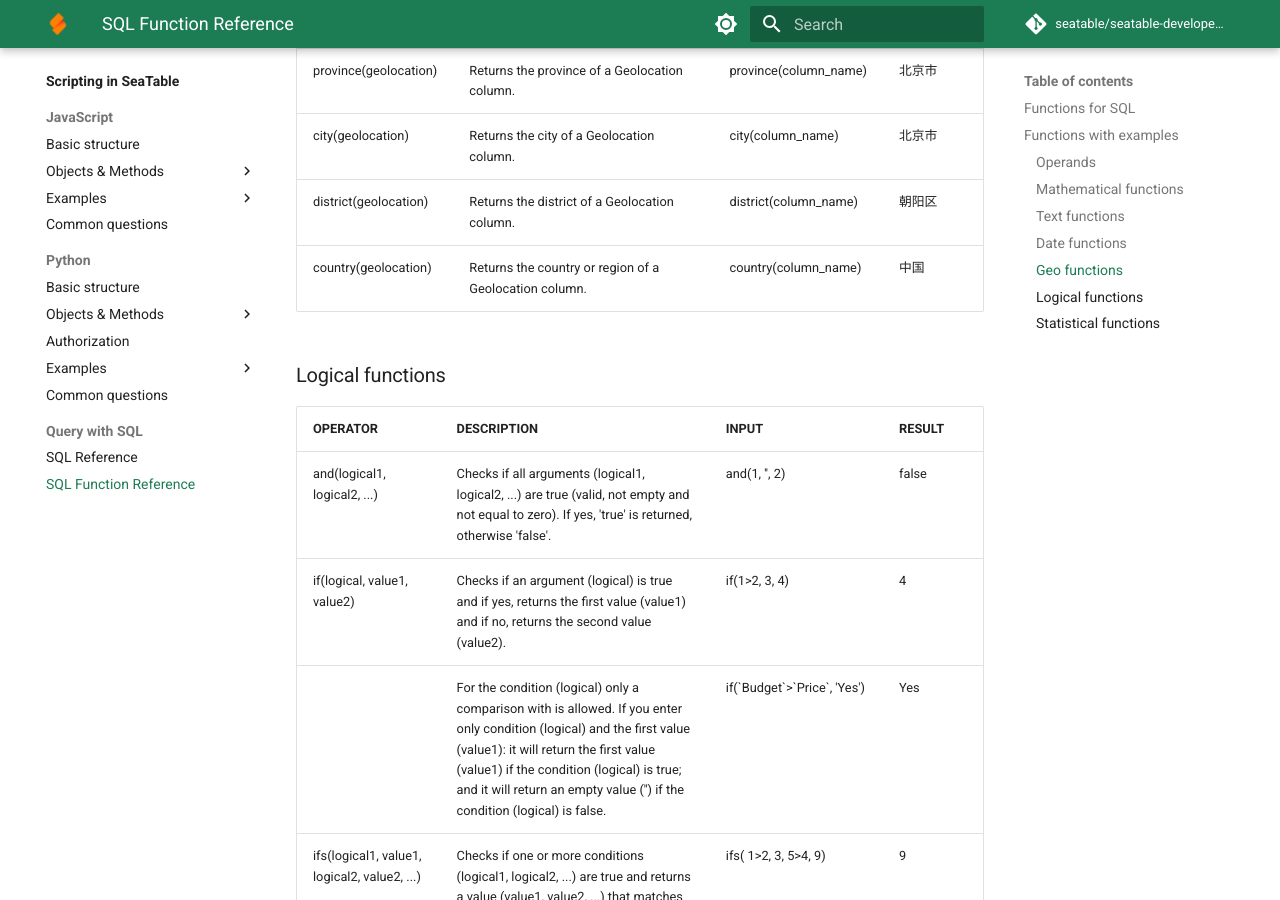
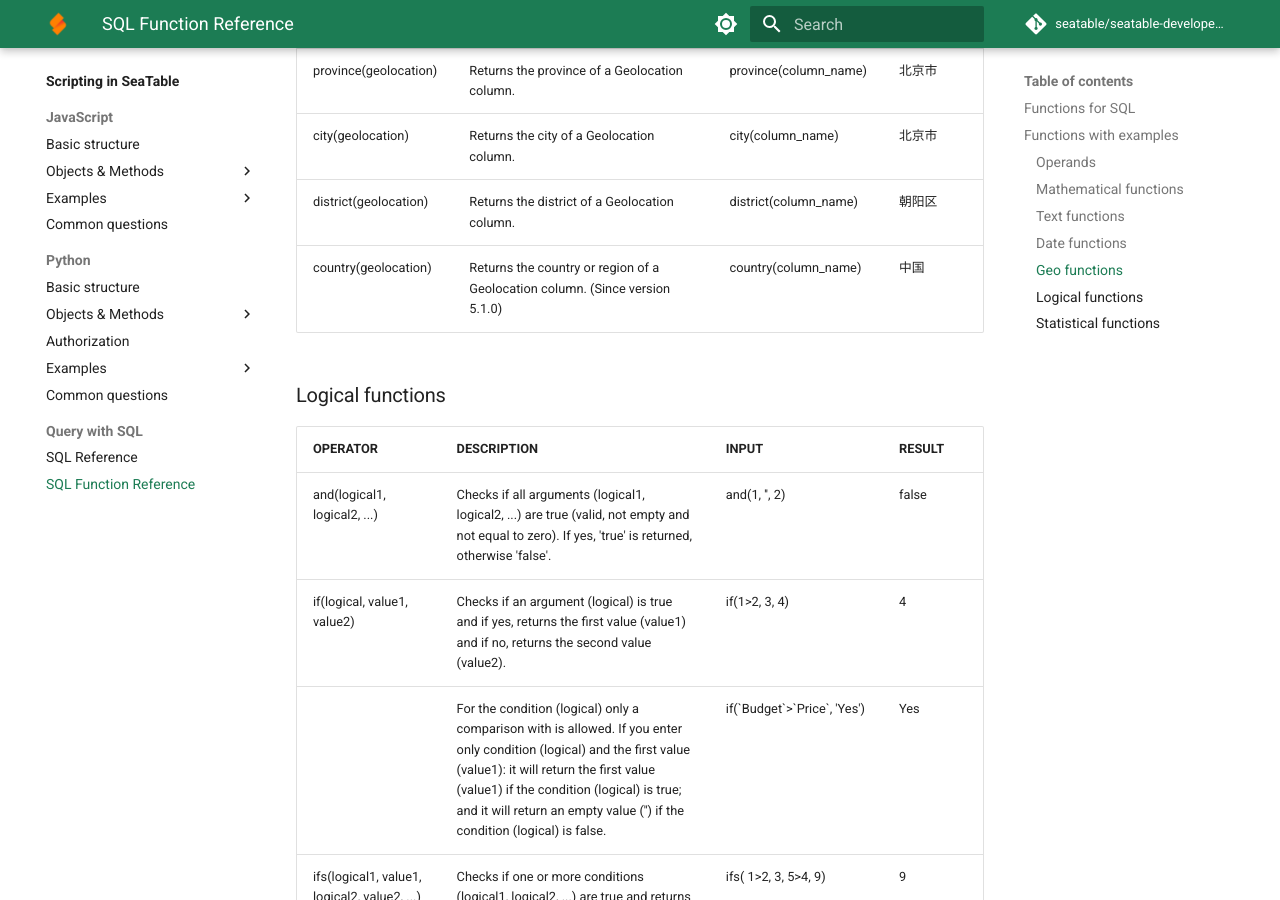
Before and after one commit to seatable/seatable-developer-docs, an MkDocs documentation site: the page built from docs/scripts/sql/functions.md, in a window 1280 px wide and 900 px high, scrolled down 13197 px. Built offline with MkDocs 1.6.1 and Material for MkDocs 9.7.7, drawn with Linux system fonts in a browser that asks for light colours; comment, search, counter and statistics services are not loaded.

Commit message:
add version

```diff
--- a/docs/scripts/sql/functions.md
+++ b/docs/scripts/sql/functions.md
@@ -161,7 +161,7 @@ _Geo functions are available since version 2.7.0_
 | province(geolocation) | Returns the province of a Geolocation column. | province(column_name) | 北京市 |
 | city(geolocation)     | Returns the city of a Geolocation column.     | city(column_name)     | 北京市 |
 | district(geolocation) | Returns the district of a Geolocation column. | district(column_name) | 朝阳区 |
-| country(geolocation)  | Returns the country or region of a Geolocation column. | country(column_name) | 中国 |
+| country(geolocation)  | Returns the country or region of a Geolocation column. (Since version 5.1.0) | country(column_name) | 中国 |
 
 ### Logical functions
 
```
